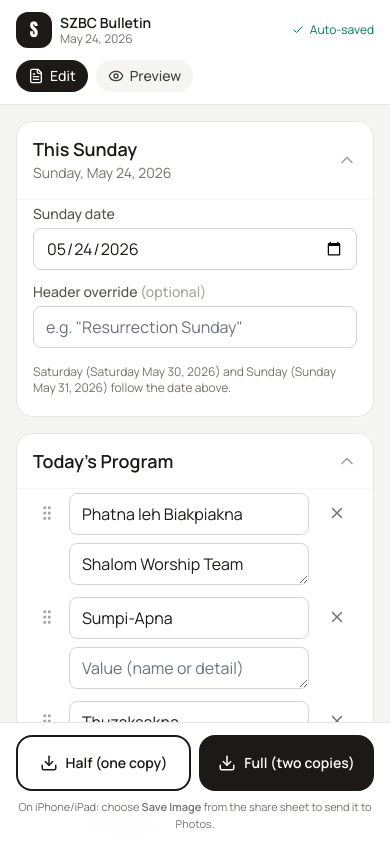
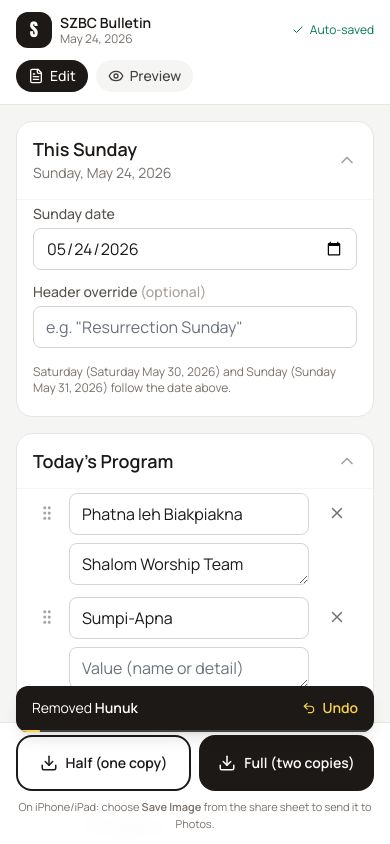
Before and after one commit to tualsang/szbc-bulletin, a React (Vite) app: page / in a window 390 px wide. Both pictures are taken after a click on the button 337 px from the left and 513 px from the top of the page. Shown: the top 844 px of the page. Built offline with nearby package versions, Linux system fonts and the light colour scheme.

Commit message:
mobile update

```diff
--- a/src/components/PrintRender.tsx
+++ b/src/components/PrintRender.tsx
@@ -432,7 +432,6 @@ function ProgramRowDisplay({ row, compact }: { row: ProgramRow; compact?: boolea
     <div
       style={{
         display: 'flex',
-        gap: '8px',
         alignItems: 'baseline',
         fontSize: compact ? '0.95em' : '1.0em',
         lineHeight: 1.3,
@@ -468,7 +467,6 @@ function NekkhawmDisplay({
     <div
       style={{
         display: 'flex',
-        gap: '12px',
         alignItems: 'baseline',
         marginTop: '4px',
       }}
--- a/src/components/ProgramSectionEditor.tsx
+++ b/src/components/ProgramSectionEditor.tsx
@@ -47,14 +47,28 @@ export function ProgramSectionEditor({ section, onChange }: Props) {
       </button>
 
       <div className="pt-2 border-t border-stone-100">
-        <Toggle
-          label="Communion (Nekkhawm)"
-          checked={section.hasCommunion}
-          onChange={handleCommunionToggle}
-        />
+        {!section.hasCommunion && (
+          <Toggle
+            label="Communion (Nekkhawm)"
+            checked={section.hasCommunion}
+            onChange={handleCommunionToggle}
+          />
+        )}
 
         {section.hasCommunion && (
-          <div className="mt-3">
+          <div className="rounded-xl bg-stone-50 border border-stone-200 p-3 space-y-3">
+            <div className="flex items-center justify-between">
+              <span className="text-sm font-semibold text-stone-800">
+                Communion (Nekkhawm)
+              </span>
+              <button
+                type="button"
+                onClick={() => handleCommunionToggle(false)}
+                className="text-xs text-stone-500 hover:text-stone-800 underline"
+              >
+                Remove
+              </button>
+            </div>
             <NekkhawmRow
               label={section.nekkhawmLabel}
               onLabelChange={(label) => onChange({ ...section, nekkhawmLabel: label })}
--- a/src/components/ui/CurrencyInput.tsx
+++ b/src/components/ui/CurrencyInput.tsx
@@ -1,3 +1,5 @@
+import { formatMoney } from '../../lib/money';
+
 interface Props {
   value: string;
   onChange: (v: string) => void;
@@ -6,7 +8,13 @@ interface Props {
 }
 
 export function CurrencyInput({ value, onChange, placeholder = '0.00', ariaLabel }: Props) {
+  const preview = formatMoney(value);
+  // Only show the preview when it adds information (multi-digit number
+  // gets thousands separators) — not for empty input or trivial cases.
+  const showPreview = preview && preview !== `$${value}` && parseFloat(value) >= 1000;
+
   return (
+    <div>
       <div className="relative">
         <span className="absolute left-3 top-1/2 -translate-y-1/2 text-stone-500 pointer-events-none select-none">
           $
@@ -27,5 +35,11 @@ export function CurrencyInput({ value, onChange, placeholder = '0.00', ariaLabel
           className="w-full pl-7 pr-3 py-2 rounded-lg border border-stone-300 bg-white text-base focus:outline-none focus:ring-2 focus:ring-stone-900 focus:border-stone-900"
         />
       </div>
+      {showPreview && (
+        <div className="mt-1 text-xs text-stone-500 font-medium">
+          → {preview}
+        </div>
+      )}
+    </div>
   );
 }
--- a/src/components/ui/NekkhawmRow.tsx
+++ b/src/components/ui/NekkhawmRow.tsx
@@ -23,7 +23,7 @@ export function NekkhawmRow({
   };
 
   return (
-    <div className="space-y-3 rounded-xl bg-stone-50 p-3 border border-stone-200">
+    <div className="space-y-3">
       <div className="flex items-end gap-2">
         <label className="flex-1">
           <span className="block text-sm font-medium text-stone-600 mb-1">Label</span>
@@ -38,8 +38,7 @@ export function NekkhawmRow({
           <button
             type="button"
             onClick={() => fillFromGroup(1)}
-            className={`px-3 py-2 rounded-lg text-sm font-medium border ${
-              group === 1
+            className={`px-3 py-2 rounded-lg text-sm font-medium border ${group === 1
               ? 'bg-stone-900 text-white border-stone-900'
               : 'bg-white text-stone-700 border-stone-300'
               }`}
@@ -49,8 +48,7 @@ export function NekkhawmRow({
           <button
             type="button"
             onClick={() => fillFromGroup(2)}
-            className={`px-3 py-2 rounded-lg text-sm font-medium border ${
-              group === 2
+            className={`px-3 py-2 rounded-lg text-sm font-medium border ${group === 2
               ? 'bg-stone-900 text-white border-stone-900'
               : 'bg-white text-stone-700 border-stone-300'
               }`}
--- a/src/components/ui/ProgramRow.tsx
+++ b/src/components/ui/ProgramRow.tsx
@@ -29,8 +29,7 @@ export function ProgramRowEditor({ row, onChange, onRemove }: Props) {
 
   return (
     <div ref={setNodeRef} style={style} className="flex gap-2 items-start bg-white">
-      {/* Drag handle — only this element initiates a drag, so the rest of the
-          row (and the page) stays scrollable on touch devices. */}
+      {/* Drag handle */}
       <button
         type="button"
         aria-label="Drag to reorder"
@@ -41,7 +40,8 @@ export function ProgramRowEditor({ row, onChange, onRemove }: Props) {
         <GripVertical size={18} />
       </button>
 
-      <div className="flex-1 grid grid-cols-1 sm:grid-cols-5 gap-2">
+      {/* Stacked on phone, side-by-side on sm+ */}
+      <div className="flex-1 flex flex-col sm:grid sm:grid-cols-5 gap-2">
         <input
           type="text"
           value={row.label}
--- a/src/components/ui/SortableRowList.tsx
+++ b/src/components/ui/SortableRowList.tsx
@@ -1,3 +1,4 @@
+import { useEffect, useRef, useState } from 'react';
 import {
     DndContext,
     closestCenter,
@@ -11,6 +12,7 @@ import {
     verticalListSortingStrategy,
     arrayMove,
 } from '@dnd-kit/sortable';
+import { Undo2 } from 'lucide-react';
 import { ProgramRow } from '../../lib/schema';
 import { ProgramRowEditor } from './ProgramRow';
 
@@ -20,15 +22,30 @@ interface Props {
 }
 
 /**
- * Drag-and-drop sortable list of ProgramRow editors. Used everywhere row
- * order matters. PointerSensor with a 5px activation distance so accidental
- * taps don't start a drag; only the GripVertical handle on each row has the
- * drag listeners, so the rest of the page stays scrollable on touch.
+ * Drag-and-drop sortable list of ProgramRow editors.
+ *
+ * Deletion uses a 3-second undo window: the row is removed from `rows`
+ * immediately (so the form reflects the change and auto-save fires), but we
+ * keep a snapshot of the row + its original index. If the user taps Undo
+ * within 3s, we splice it back. After 3s the snapshot is dropped and the
+ * deletion is permanent.
  */
 export function SortableRowList({ rows, onChange }: Props) {
     const sensors = useSensors(
         useSensor(PointerSensor, { activationConstraint: { distance: 5 } })
     );
+
+    // Snapshot of the most recently deleted row, used for undo.
+    const [pending, setPending] = useState<{ row: ProgramRow; index: number } | null>(null);
+    const timerRef = useRef<number | null>(null);
+
+    // Clear the undo timer on unmount so we don't try to setPending after
+    // the component goes away (e.g. user navigates to Preview tab).
+    useEffect(() => {
+        return () => {
+            if (timerRef.current !== null) window.clearTimeout(timerRef.current);
+        };
+    }, []);
 
     const onDragEnd = (e: DragEndEvent) => {
         const { active, over } = e;
@@ -39,7 +56,33 @@ export function SortableRowList({ rows, onChange }: Props) {
         onChange(arrayMove(rows, oldIdx, newIdx));
     };
 
+    const onRemove = (id: string) => {
+        const index = rows.findIndex((r) => r.id === id);
+        if (index === -1) return;
+        const row = rows[index];
+
+        // Remove the row immediately, but remember it so undo can splice it back.
+        onChange(rows.filter((r) => r.id !== id));
+        setPending({ row, index });
+
+        if (timerRef.current !== null) window.clearTimeout(timerRef.current);
+        timerRef.current = window.setTimeout(() => setPending(null), 3000);
+    };
+
+    const onUndo = () => {
+        if (!pending) return;
+        // Re-insert the row at its original index. If the user added or moved
+        // other rows during the 3s window, clamp to the current end of the list.
+        const next = [...rows];
+        const insertAt = Math.min(pending.index, next.length);
+        next.splice(insertAt, 0, pending.row);
+        onChange(next);
+        setPending(null);
+        if (timerRef.current !== null) window.clearTimeout(timerRef.current);
+    };
+
     return (
+        <>
             <DndContext
                 sensors={sensors}
                 collisionDetection={closestCenter}
@@ -57,11 +100,46 @@ export function SortableRowList({ rows, onChange }: Props) {
                                 onChange={(updated) =>
                                     onChange(rows.map((r) => (r.id === row.id ? updated : r)))
                                 }
-                            onRemove={() => onChange(rows.filter((r) => r.id !== row.id))}
+                                onRemove={() => onRemove(row.id)}
                             />
                         ))}
                     </div>
                 </SortableContext>
             </DndContext>
+
+            {pending && <UndoToast label={pending.row.label || 'Row'} onUndo={onUndo} />}
+        </>
     );
 }
+
+/**
+ * Floating toast pinned above the bottom save bar. Pure CSS countdown bar
+ * inside, so the user sees the undo window draining.
+ */
+function UndoToast({ label, onUndo }: { label: string; onUndo: () => void }) {
+    return (
+        <div
+            className="fixed left-1/2 -translate-x-1/2 z-20 max-w-sm w-[calc(100%-2rem)]"
+            style={{ bottom: 'calc(7rem + env(safe-area-inset-bottom))' }}
+        >
+            <div className="bg-stone-900 text-white rounded-xl shadow-lg overflow-hidden">
+                <div className="flex items-center justify-between gap-3 px-4 py-3">
+                    <span className="text-sm">
+                        Removed <span className="font-semibold">{label}</span>
+                    </span>
+                    <button
+                        type="button"
+                        onClick={onUndo}
+                        className="flex items-center gap-1.5 text-sm font-semibold text-amber-300 hover:text-amber-200 active:text-amber-100"
+                    >
+                        <Undo2 size={14} /> Undo
+                    </button>
+                </div>
+                {/* 3-second countdown bar */}
+                <div className="h-0.5 bg-stone-700">
+                    <div className="h-full bg-amber-300 origin-left animate-[shrink_3s_linear_forwards]" />
+                </div>
+            </div>
+        </div>
+    );
+}
--- a/src/index.css
+++ b/src/index.css
@@ -32,6 +32,7 @@ body {
     min-height: 100dvh;
   }
 }
+
 @supports not (height: 100dvh) {
   .min-h-dvh {
     min-height: 100vh;
@@ -52,3 +53,13 @@ button,
 label {
   touch-action: manipulation;
 }
+
+@keyframes shrink {
+  from {
+    transform: scaleX(1);
+  }
+
+  to {
+    transform: scaleX(0);
+  }
+}
```
Lines whose indentation alone changed are shown as unchanged.
